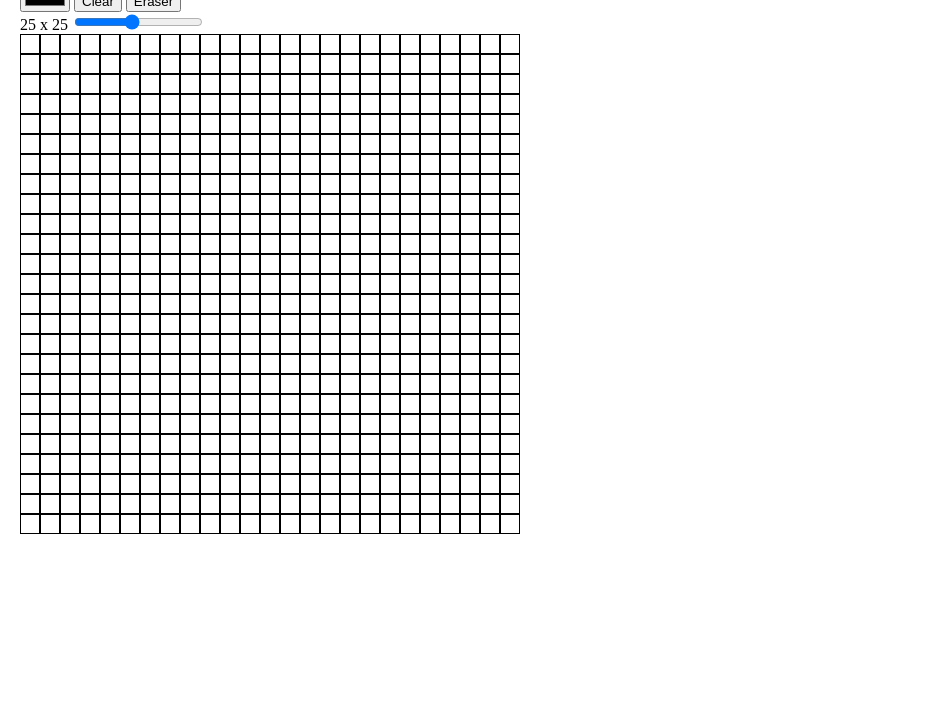
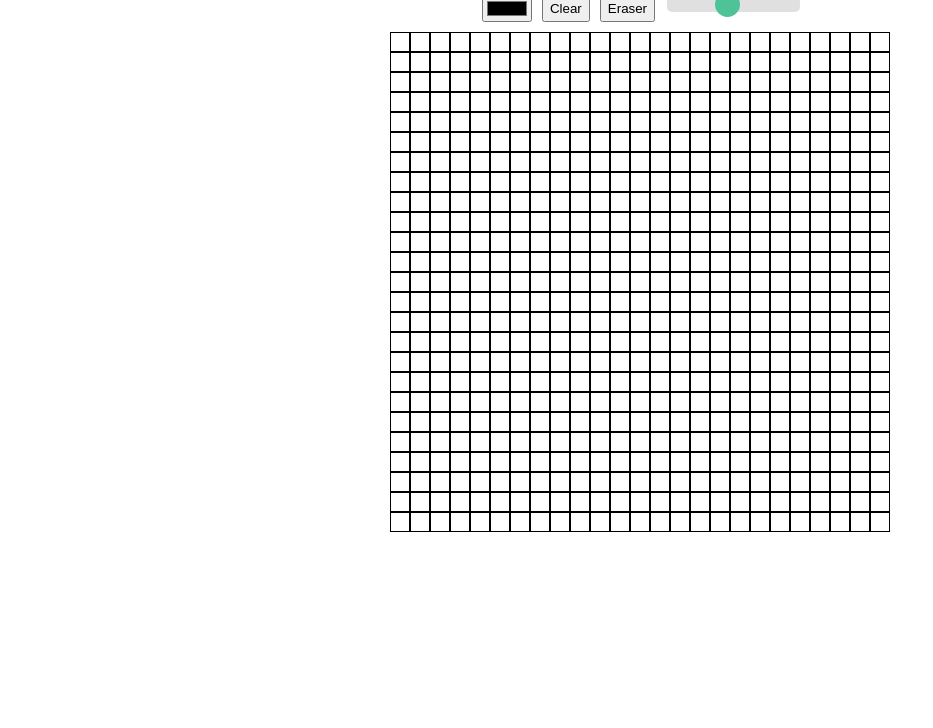
Before and after one commit to ellisluke100/grid-sketch, a plain HTML site: page index.html in a window 1280 px wide. Shown: the part 72-800 px from the top of the page, without its empty margins (0-933 px from the left). Drawn offline with Linux system fonts and the light colour scheme.

Commit message:
Styled the slider element.

```diff
--- a/index.html
+++ b/index.html
@@ -10,16 +10,17 @@
 </head>
 <body>
     <main>
+        <div class="content-container">
             <h1> Grid Sketch </h1>
+            <div class="options-container">
                 <input class="color-picker" type="color" name="color">
                 <button class="clear-btn grid-btn">Clear</button>
                 <button class="eraser-btn grid-btn">Eraser</button>
                 <div class="grid-size-slider">
-            <label class="slider-label"> 25 x 25 </label>
                     <input class="size-slider" type="range" min="5" max="50" value="25" step="1">
                 </div>
-        <div id="grid">
-
+            </div>
+            <div id="grid"> </div>
         </div>
     </main>
 </body>
--- a/styles.css
+++ b/styles.css
@@ -6,10 +6,24 @@ body {
     margin: 0;
     padding: 20px;
     user-select: none; /* Prevents :active and stuff though */
+    font-family: Arial, Helvetica, sans-serif;
 }
 
 h1 {
     margin: 0;
+}
+
+.content-container {
+    display: flex;
+    flex-direction: column;
+    gap: 10px;
+    align-items: center;
+}
+
+/* OPTIONS */
+.options-container {
+    display: flex;
+    gap: 10px;
 }
 
 /* GRID */
@@ -56,10 +70,24 @@ h1 {
 
 }
 
-.slider-label {
-
+.size-slider {
+    -webkit-appearance: none;
+    width: 100%;
+    height: 15px;
+    border-radius: 5px;
+    background: #d3d3d3;
+    outline: none;
+    opacity: 0.7;
+    -webkit-transition: .2s;
+    transition: opacity .2s;
 }
 
-.size-slider {
-
-}
+.size-slider::-webkit-slider-thumb {
+    -webkit-appearance: none;
+    appearance: none;
+    width: 25px;
+    height: 25px;
+    border-radius: 50%;
+    background: #04AA6D;
+    cursor: pointer;
+  }
```
Lines whose indentation alone changed are shown as unchanged.
